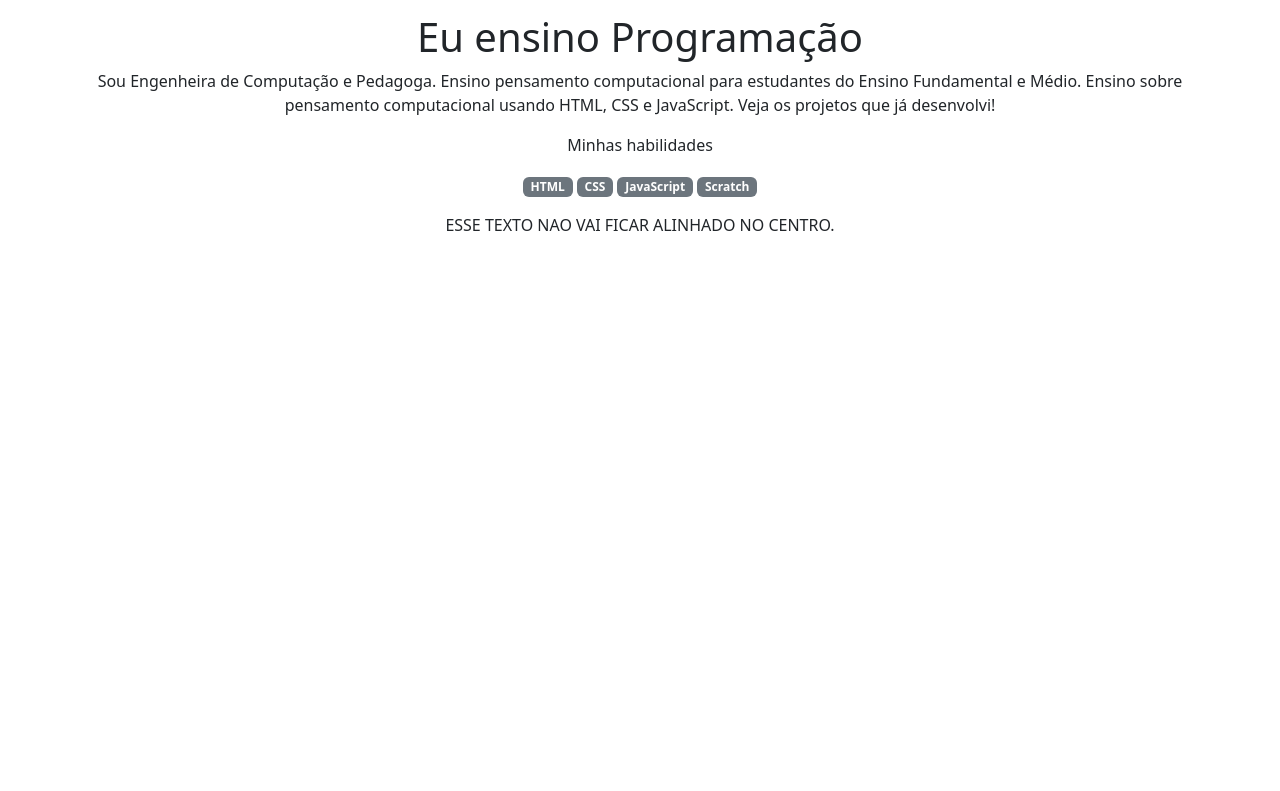
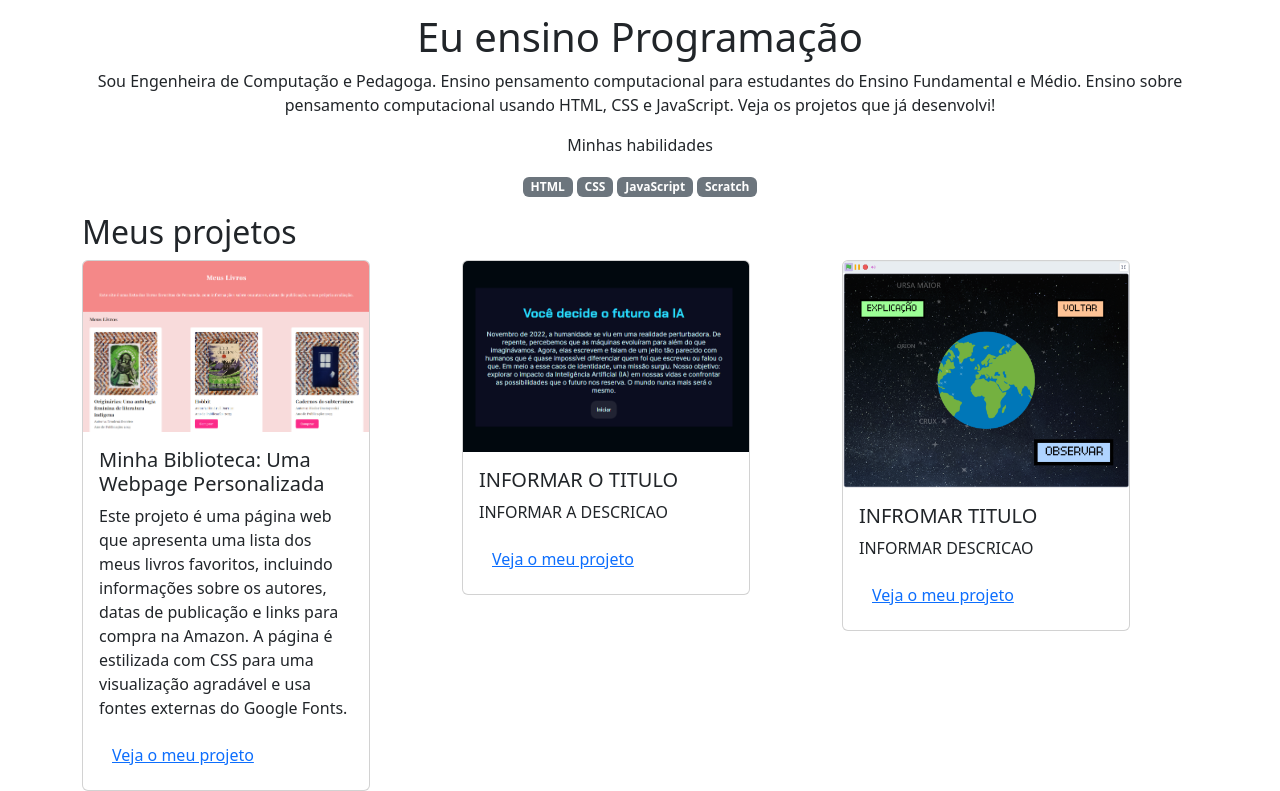
Before and after one commit to ProfPhilipe/portifolio-2e, a plain HTML site: page index.html in a window 1280 px wide. Shown: the part 183-974 px from the top of the page. Before the commit the page ends 800 px from the top, so only its background shows below. Drawn offline with nearby package versions, Linux system fonts and the light colour scheme.

Commit message:
Add files via upload

```diff
--- a/index.html
+++ b/index.html
@@ -1,5 +1,5 @@
 <!--
-    Terminei unidade 4 do projeto do portifolio.
+    Terminei unidade 6 do projeto do portifolio.
 -->
 
 <!DOCTYPE html>
@@ -17,9 +17,8 @@
 <body>
     <header class="container text-center">
 
-        <img src="imagens/avatar-perfil.png"
-                class="rounded-circle"
-                alt="avatar da Fernanda" srcset="" width="150" height="150" />
+        <img src="imagens/avatar-perfil.png" class="rounded-circle" alt="avatar da Fernanda" srcset="" width="150"
+            height="150" />
         <p class="lead">Eu sou Fernanda_</p>
         <h1>Eu ensino Programação</h1>
         <p>
@@ -37,11 +36,56 @@
             <p class="badge bg-secondary">Scratch</p>
         </div>
 
-        <p>
-            ESSE TEXTO NAO VAI FICAR ALINHADO NO CENTRO.
-        </p>
+
 
     </header>
+
+    <main class="container">
+        <h2>Meus projetos</h2>
+        <div class="row">
+            <div class="col-md-4">
+                <div class="card" style="width: 18rem;">
+                    <img src="imagens/projeto-1.png" class="card-img-top" alt="imagem do projeto 1" />
+                    <div class="card-body">
+                        <h5 class="card-title">Minha Biblioteca: Uma Webpage Personalizada</h5>
+                        <p class="card-text">
+                            Este projeto é uma página web que apresenta uma lista dos meus livros
+                            favoritos, incluindo informações sobre os autores, datas de publicação e
+                            links para compra na Amazon. A página é estilizada com CSS para uma
+                            visualização agradável e usa fontes externas do Google Fonts.
+                        </p>
+                        <button type="button" class="btn btn-link">Veja o meu projeto</button>
+                    </div>
+                </div>
+            </div>
+            <div class="col-md-4">
+                <div class="card" style="width: 18rem;">
+                    <img src="imagens/projeto-2.png" class="card-img-top" alt="imagem do projeto 1" />
+                    <div class="card-body">
+                        <h5 class="card-title">INFORMAR O TITULO</h5>
+                        <p class="card-text">
+                            INFORMAR A DESCRICAO
+                        </p>
+                        <button type="button" class="btn btn-link">Veja o meu projeto</button>
+                    </div>
+                </div>
+            </div>
+            <div class="col-md-4">
+                <div class="card" style="width: 18rem;">
+                    <img src="imagens/projeto-3.png" class="card-img-top" alt="imagem do projeto 1" />
+                    <div class="card-body">
+                        <h5 class="card-title">INFROMAR TITULO</h5>
+                        <p class="card-text">
+                            INFORMAR DESCRICAO
+                        </p>
+                        <button type="button" class="btn btn-link">Veja o meu projeto</button>
+                    </div>
+                </div>
+            </div>
+        </div>
+    </main>
+
+    <footer></footer>
 
 
 
```
